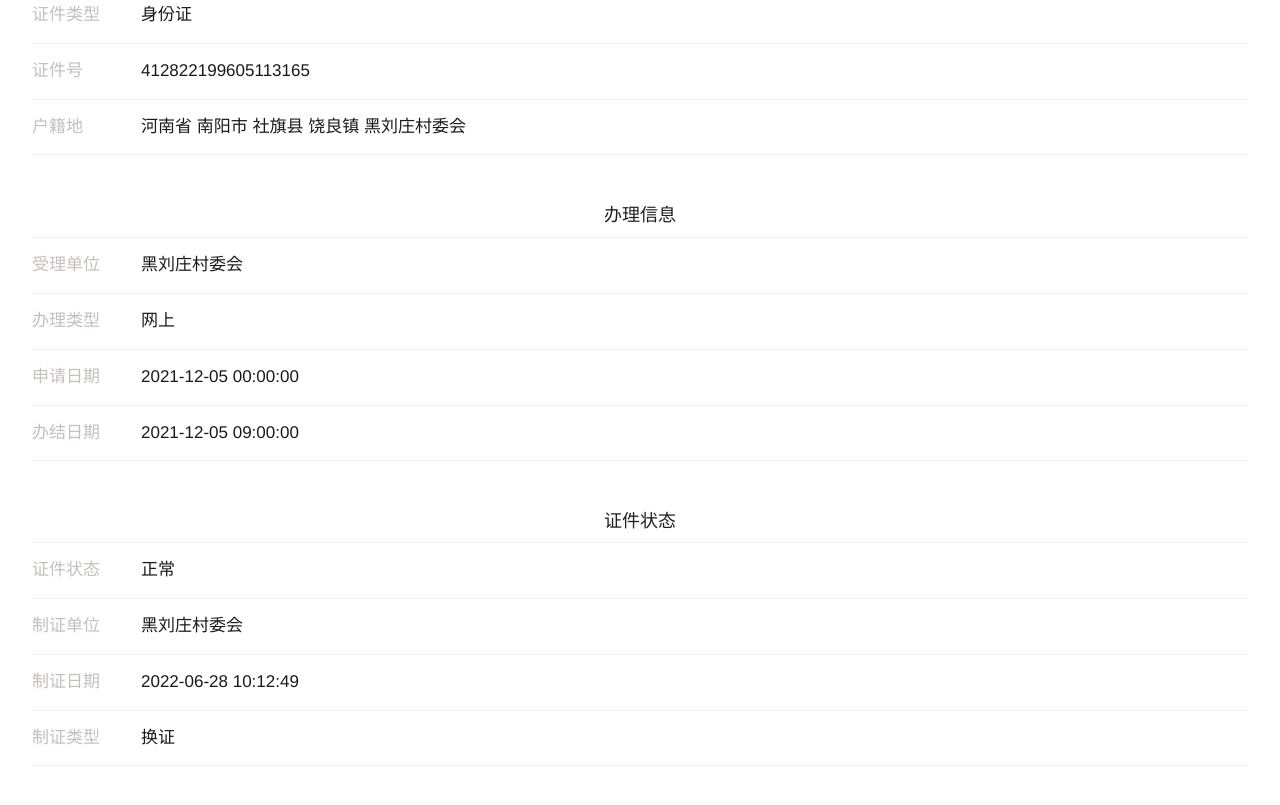
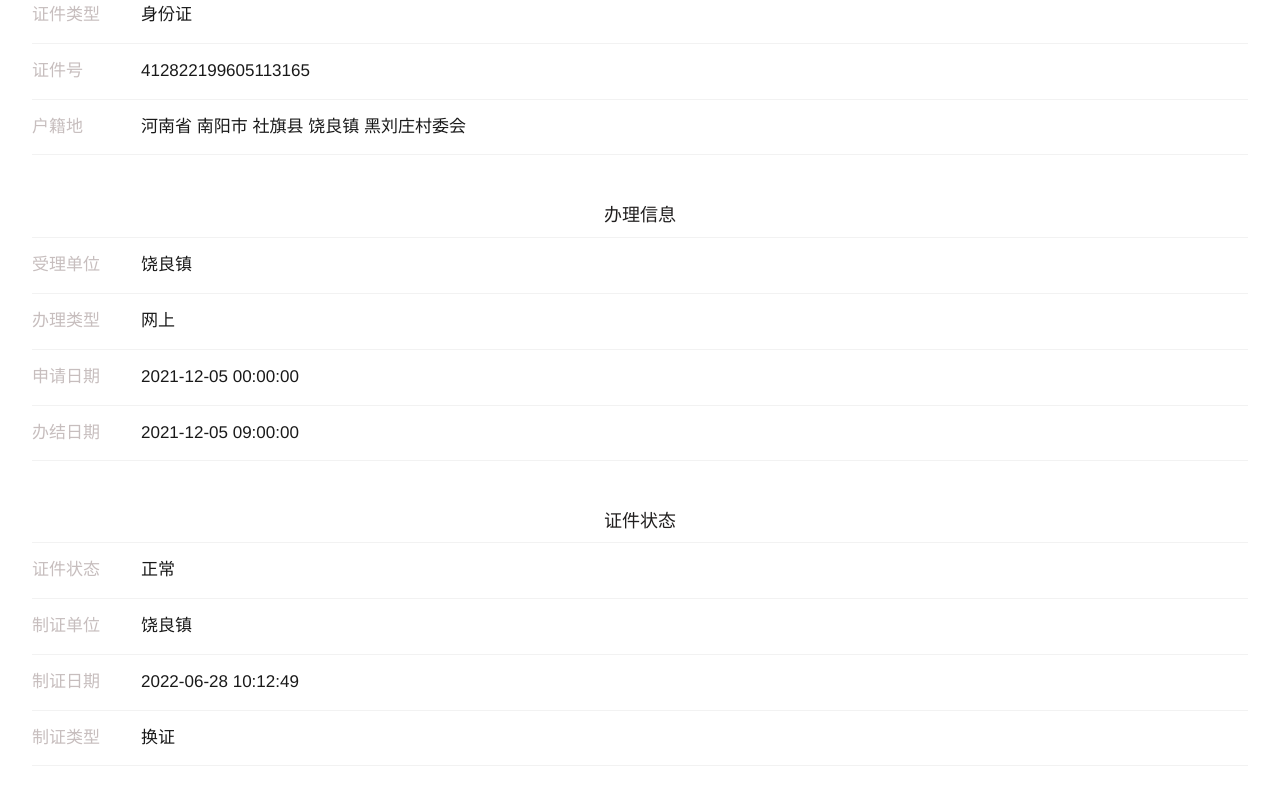
Before and after one commit to zhunshengzheng/15201807420997, a plain HTML site: page index.html in a window 1280 px wide. Shown: the part 615-1420 px from the top of the page. Drawn offline with Linux system fonts and the light colour scheme.

Commit message:
Update index.html

```diff
--- a/index.html
+++ b/index.html
@@ -107,7 +107,7 @@
             <div class="weui-cell weui-cell_active">
             <div class="weui-cell__hd"><label class="weui-label">受理单位</label></div>
             <div class="weui-cell__bd">
-                <input id="js_input" class="weui-input" placeholder="" disabled="" value="黑刘庄村委会">
+                <input id="js_input" class="weui-input" placeholder="" disabled="" value="饶良镇">
             </div>
             </div>
 
@@ -147,7 +147,7 @@
             <div class="weui-cell weui-cell_active">
                 <div class="weui-cell__hd"><label class="weui-label">制证单位</label></div>
                 <div class="weui-cell__bd">
-                    <input id="js_input" class="weui-input" placeholder="" disabled="" value="黑刘庄村委会">
+                    <input id="js_input" class="weui-input" placeholder="" disabled="" value="饶良镇">
                 </div>
             </div>
             <div class="weui-cell weui-cell_active">
```
